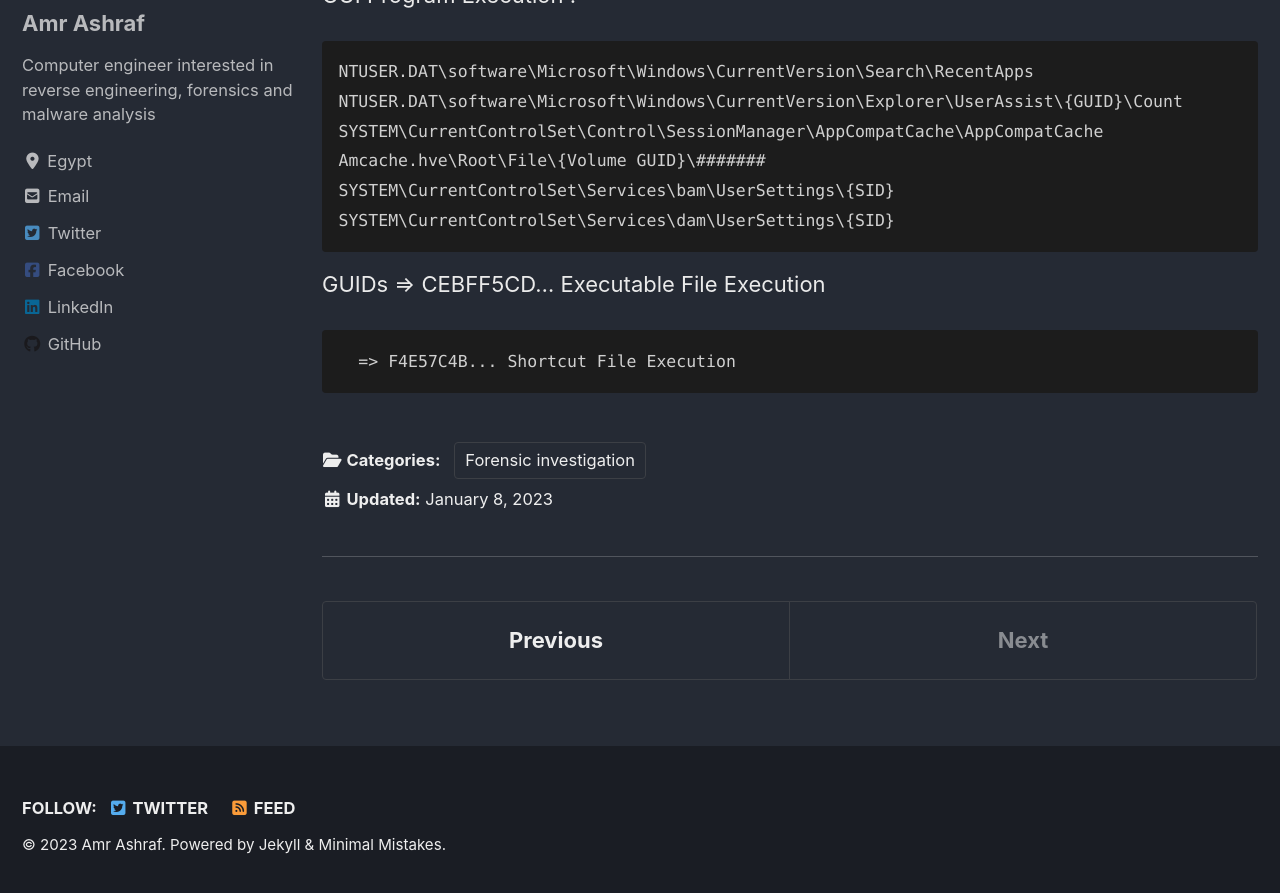
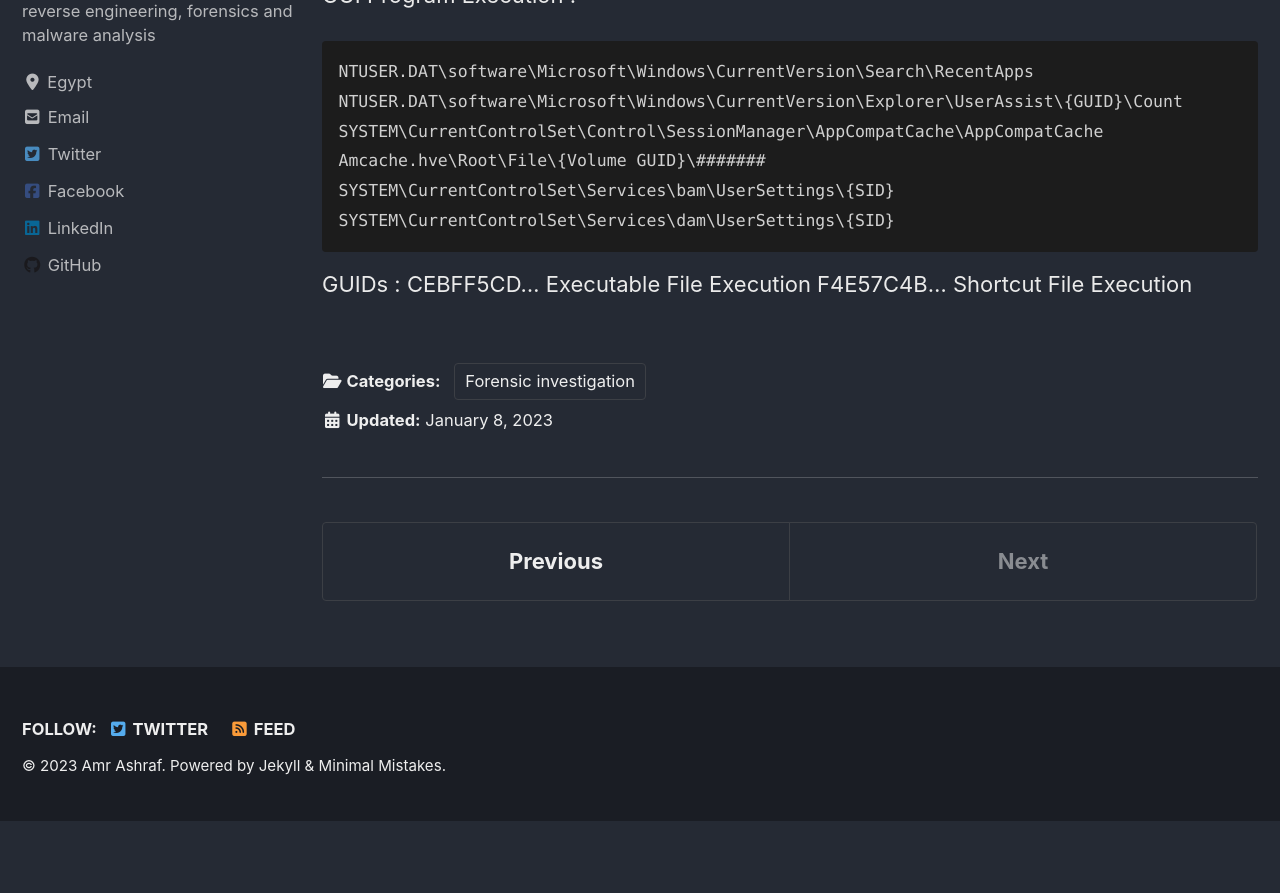
Before and after one commit to amr-git-dot/amr-git-dot.github.io, a Jekyll site: the page built from _posts/Forensic-Investigation/2023-01-08-registry-forensics.md, in a window 1280 px wide and 900 px high, scrolled down 6415 px. Shown: the top 893 px of the window. Built offline with Jekyll 4.4.1, drawn with Linux system fonts in a browser that asks for light colours; cached includes are drawn as plain includes; nearby versions of some CDN libraries; after the commit the page ends 7236 px from its top, so only the background shows below that.

```diff
--- a/_posts/Forensic-Investigation/2023-01-08-registry-forensics.md
+++ b/_posts/Forensic-Investigation/2023-01-08-registry-forensics.md
@@ -195,6 +195,6 @@ GUI Program Execution :
 	SYSTEM\CurrentControlSet\Services\bam\UserSettings\{SID}
 	SYSTEM\CurrentControlSet\Services\dam\UserSettings\{SID}
 
-GUIDs => CEBFF5CD... Executable File Execution
-
-      => F4E57C4B... Shortcut File Execution
+GUIDs :
+CEBFF5CD... Executable File Execution
+F4E57C4B... Shortcut File Execution
```
